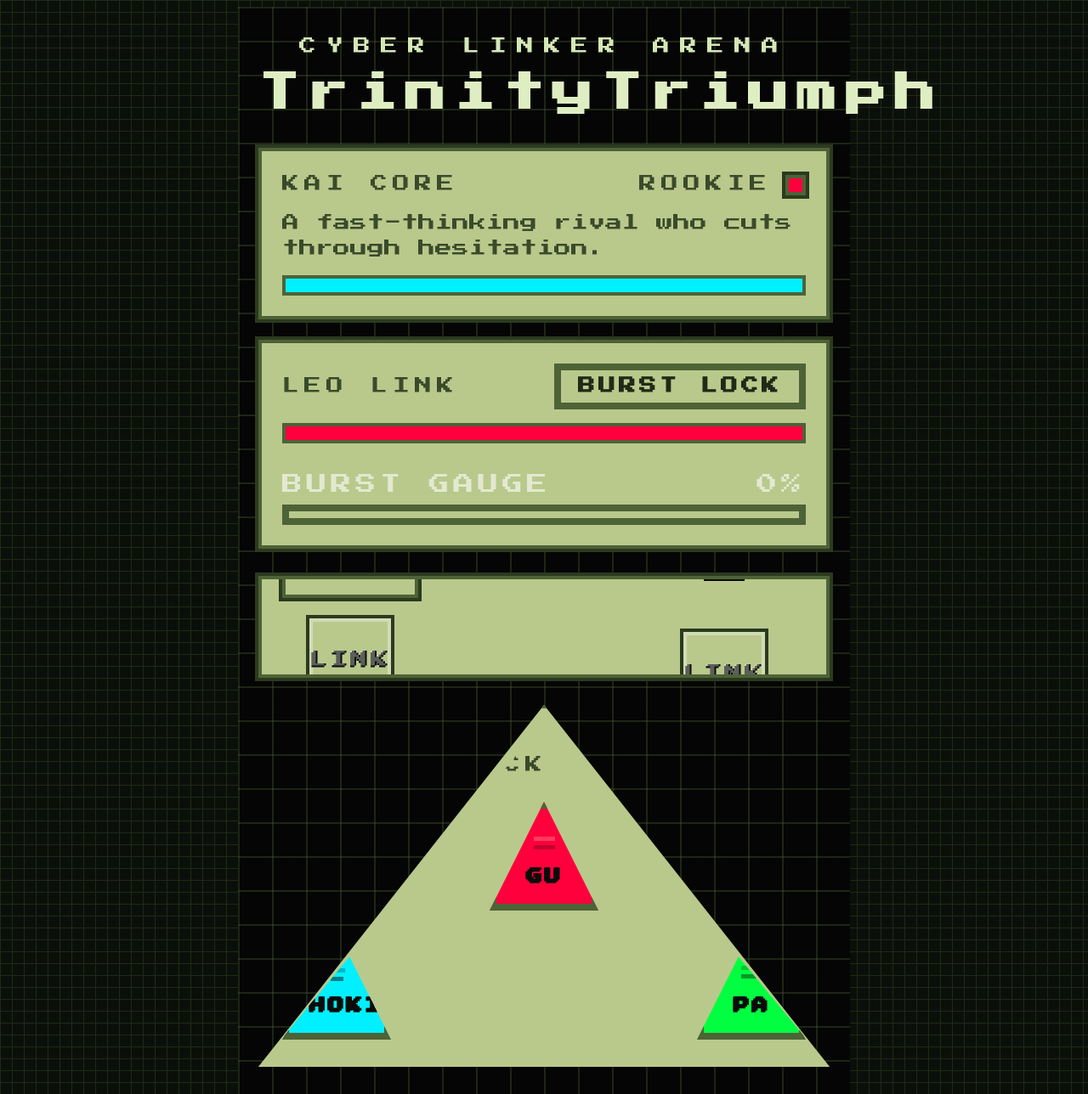
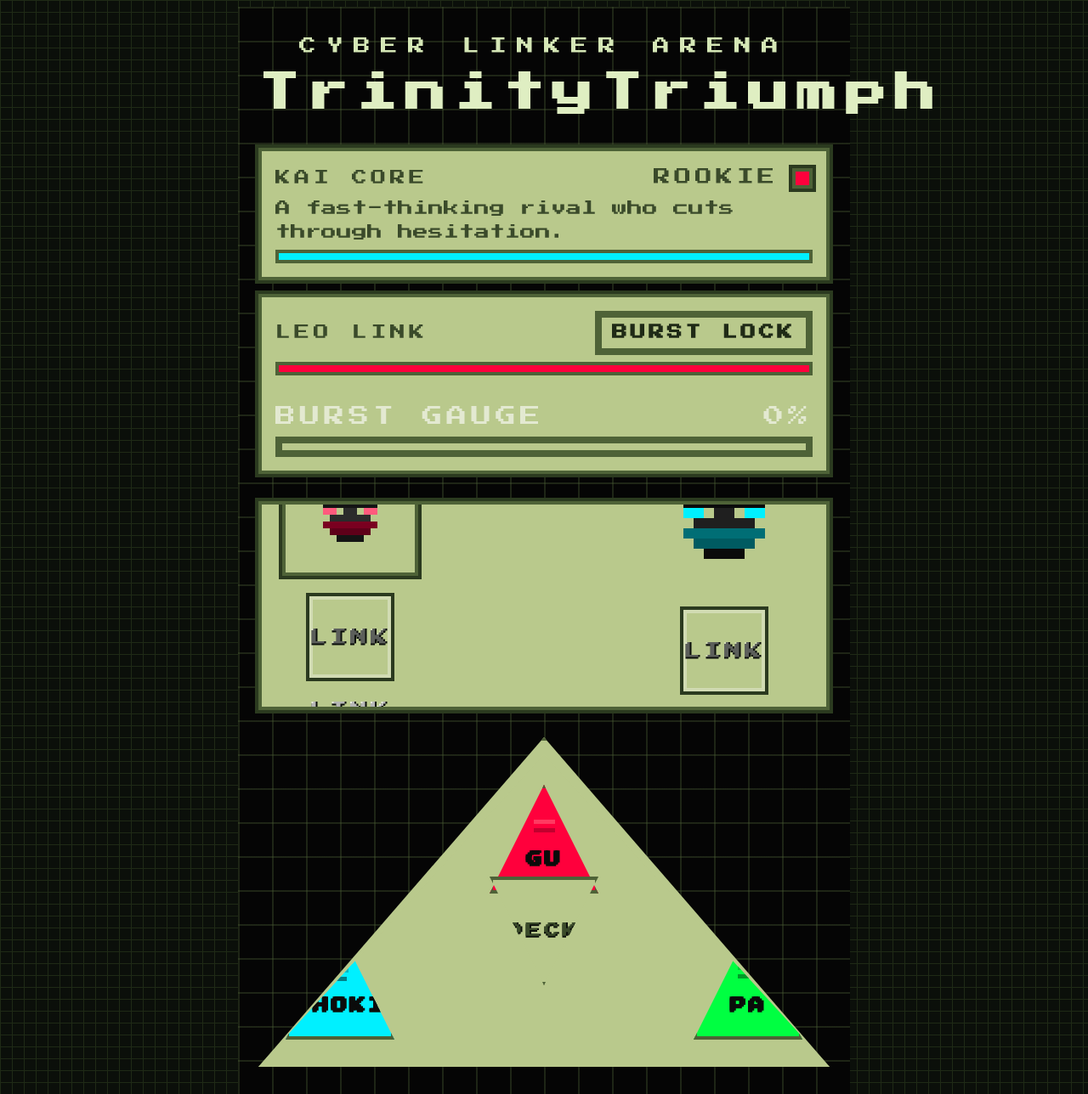
Before and after one commit to KeigoShimadaCC/TrinityTriumph, a React (Vite) app: page / in a window 1280 px wide. Shown: the whole page at 85% size. Built offline with nearby package versions, Linux system fonts and the light colour scheme; the HTML template or start-up script is replaced by a standard one.

Commit message:
style: compact hud and add 4-triangle deck

```diff
--- a/src/components/game/CommandDeck.tsx
+++ b/src/components/game/CommandDeck.tsx
@@ -33,9 +33,6 @@ export const CommandDeck = () => {
   return (
     <div className="triangle-deck">
       <div className="triangle-inner">
-        <div className="mb-2 text-[10px] uppercase tracking-[0.3em] text-[#3a4a2a]">
-          Command Deck
-        </div>
         <div className="triangle-buttons">
           {moves.map((move) => (
             <Button
@@ -54,6 +51,9 @@ export const CommandDeck = () => {
               </span>
             </Button>
           ))}
+          <div className="triangle-button triangle-center triangle-invert pixel-text text-[9px] text-[#3a4a2a]">
+            Deck
+          </div>
         </div>
       </div>
     </div>
--- a/src/components/game/StatusHud.tsx
+++ b/src/components/game/StatusHud.tsx
@@ -36,7 +36,7 @@ export const StatusHud = () => {
   }, [enemyHP]);
 
   const renderHpBar = (value: number, delayed: number, color: string) => (
-    <div className="pixel-frame gb-shadow relative h-3 w-full overflow-hidden bg-[#c4d392]">
+    <div className="pixel-frame gb-shadow relative h-2 w-full overflow-hidden bg-[#c4d392]">
       <div
         className="h-full transition-all duration-500"
         style={{ width: `${delayed}%`, backgroundColor: "#9fb673" }}
@@ -49,9 +49,9 @@ export const StatusHud = () => {
   );
 
   return (
-    <div className="space-y-3">
-      <div className="glass p-3">
-        <div className="mb-2 flex items-center justify-between text-[10px] uppercase tracking-[0.3em] text-[#3a4a2a]">
+    <div className="space-y-2">
+      <div className="glass p-2">
+        <div className="mb-1 flex items-center justify-between text-[9px] uppercase tracking-[0.25em] text-[#3a4a2a]">
           <span>{enemy?.name ?? "Enemy"} Core</span>
           <span className="flex items-center gap-2">
             <span className="text-[10px] text-[#3a4a2a]">
@@ -66,18 +66,18 @@ export const StatusHud = () => {
           </span>
         </div>
         {enemy?.blurb ? (
-          <p className="mb-2 text-[10px] text-[#3a4a2a]">{enemy.blurb}</p>
+          <p className="mb-1 text-[9px] text-[#3a4a2a]">{enemy.blurb}</p>
         ) : null}
         {renderHpBar(enemyValue, enemyDelayedValue, colors.scissors)}
       </div>
 
-      <div className="glass p-3">
-        <div className="mb-2 flex items-center justify-between text-[10px] uppercase tracking-[0.3em] text-[#3a4a2a]">
+      <div className="glass p-2">
+        <div className="mb-1 flex items-center justify-between text-[9px] uppercase tracking-[0.25em] text-[#3a4a2a]">
           <span>Leo Link</span>
           <Button
             onClick={toggleBurst}
             variant={burstArmed ? "secondary" : "ghost"}
-            className="px-3 py-1 text-[10px]"
+            className="px-2 py-1 text-[9px]"
           >
             {burst >= 100 ? "ARM BURST" : "BURST LOCK"}
           </Button>
--- a/src/index.css
+++ b/src/index.css
@@ -142,7 +142,7 @@ body {
 
 .triangle-buttons {
   position: relative;
-  height: 140px;
+  height: 150px;
 }
 
 .triangle-button {
@@ -153,6 +153,9 @@ body {
   align-items: center;
   justify-content: center;
   clip-path: polygon(50% 0%, 100% 100%, 0% 100%);
+  background: #b9c98c;
+  border: 2px solid #4e6237;
+  box-shadow: 0 0 0 2px #2b3a1f;
 }
 
 .triangle-top {
@@ -165,11 +168,22 @@ body {
 .triangle-left {
   position: absolute;
   bottom: 0;
-  left: 0;
+  left: 2px;
 }
 
 .triangle-right {
   position: absolute;
   bottom: 0;
-  right: 0;
+  right: 2px;
 }
+
+.triangle-center {
+  position: absolute;
+  top: 54px;
+  left: 50%;
+  transform: translateX(-50%);
+}
+
+.triangle-invert {
+  clip-path: polygon(0% 0%, 100% 0%, 50% 100%);
+}
```
